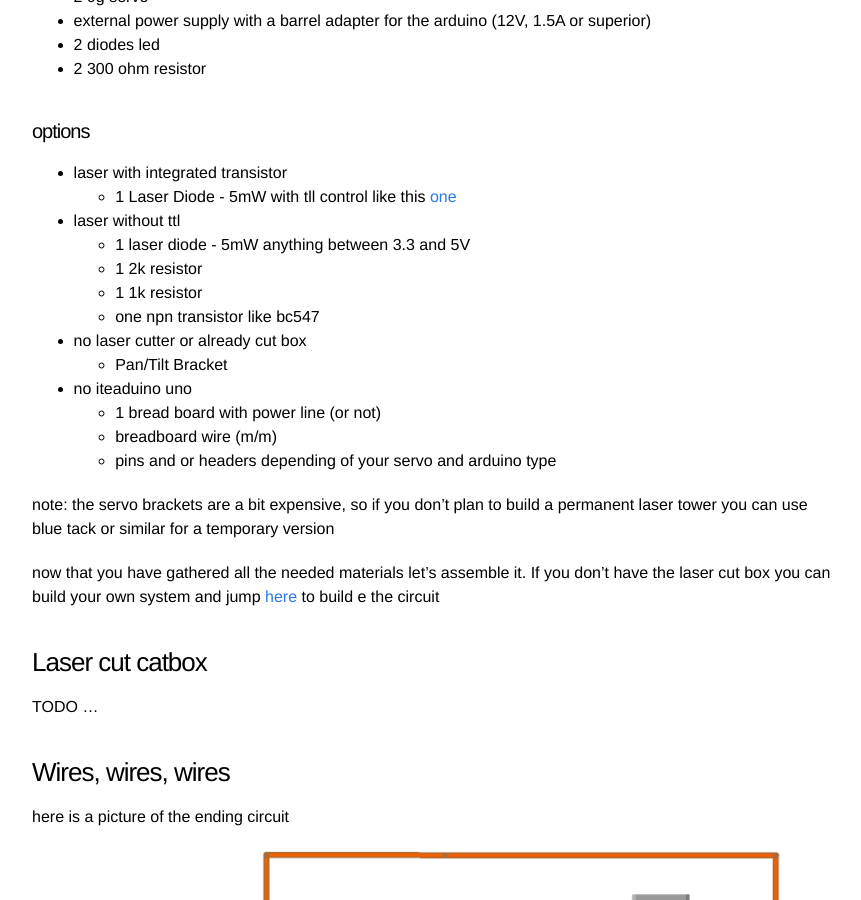
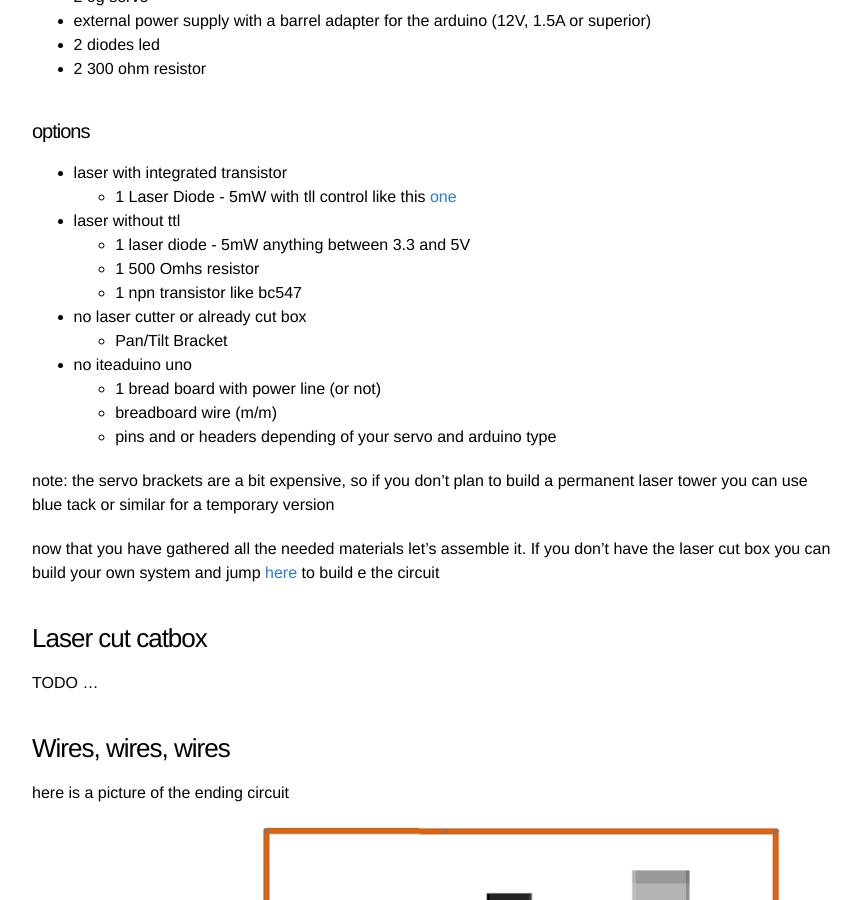
Before and after one commit to gorhgorh/LxJsCatbot, a Jekyll site: the page built from 01.build.md, in a window 1280 px wide and 900 px high, scrolled down 841 px. Shown: the whole window, without its empty margins (208-1069 px from the left). Built offline with Jekyll 4.4.1, drawn with Linux system fonts in a browser that asks for light colours.

Commit message:
fixed error in part list

```diff
--- a/01.build.md
+++ b/01.build.md
@@ -36,9 +36,8 @@
   - 1 Laser Diode - 5mW with tll control like this [one](https://www.sparkfun.com/products/8654)
 - laser without ttl
   - 1 laser diode - 5mW anything between 3.3 and 5V
-  - 1 2k resistor
-  - 1 1k resistor
-  - one npn transistor like bc547
+  - 1 500 Omhs resistor
+  - 1 npn transistor like bc547
 - no laser cutter or already cut box
   - Pan/Tilt Bracket
 - no iteaduino uno
```
Also changed, not shown: favicon.ico (added).
